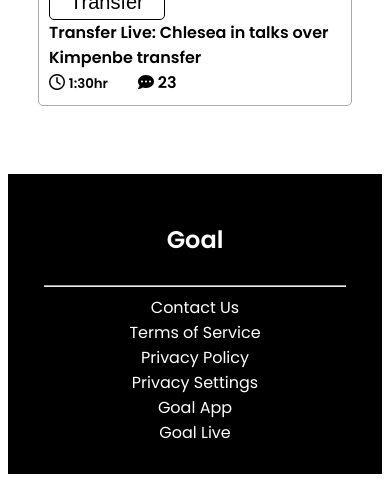
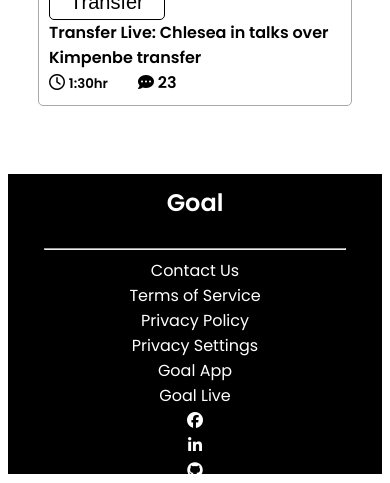
Before and after one commit to SharmiNMooN/world-cup, a plain HTML site: page index.html in a window 390 px wide. Shown: the part 4165-4648 px from the top of the page. Drawn offline with Linux system fonts and the light colour scheme.

Commit message:
social show in mobile device

```diff
--- a/index.html
+++ b/index.html
@@ -209,6 +209,13 @@
             <li>Goal Live</li>
 
         </ul>
+        <ul class="social-icon">
+            <li><a href="https://www.facebook.com/03MooN03/" target="_blank"><i class="fa-brands fa-facebook"></i></a>
+            </li>
+            <li><a href="https://www.linkedin.com/in/sharminmoon/" target="_blank"><i
+                        class="fa-brands fa-linkedin-in"></i> </a></li>
+            <li><a href="https://github.com/SharmiNMooN" target="_blank"><i class="fa-brands fa-github"></i> </a></li>
+        </ul>
     </footer>
     <!-----footer end-->
 
--- a/styles/style.css
+++ b/styles/style.css
@@ -247,6 +247,10 @@ li {
   }
 }
 
+.social-icon {
+  display: none;
+}
+
 /* -----media quries-----*/
 /*----mobile devices---*/
 
@@ -314,4 +318,7 @@ li {
     color: white;
     display: grid;
   }
+  .social-icon {
+    display: block;
+  }
 }
```
Also changed, not shown: match-details.html (+1 -13 lines).
